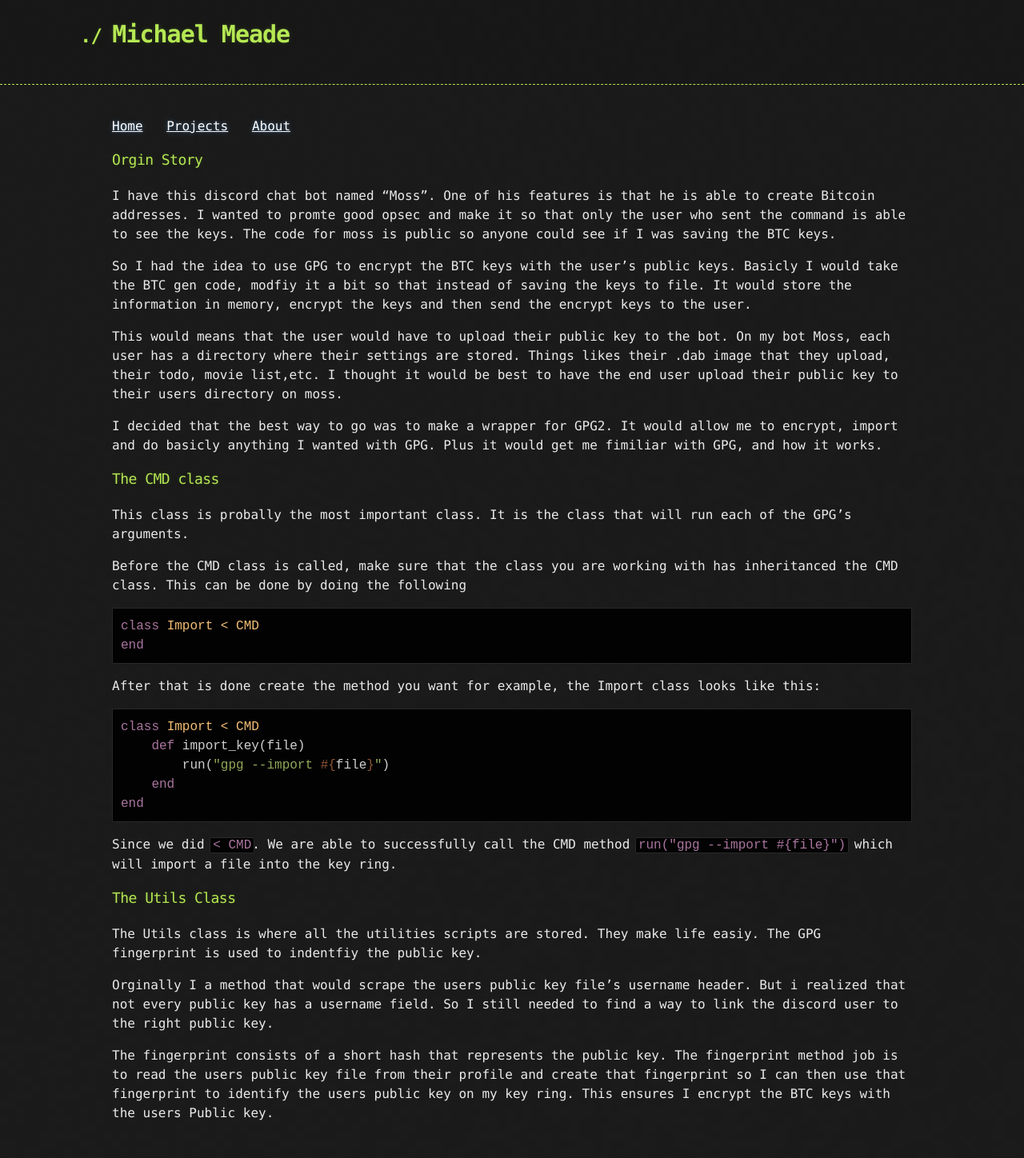
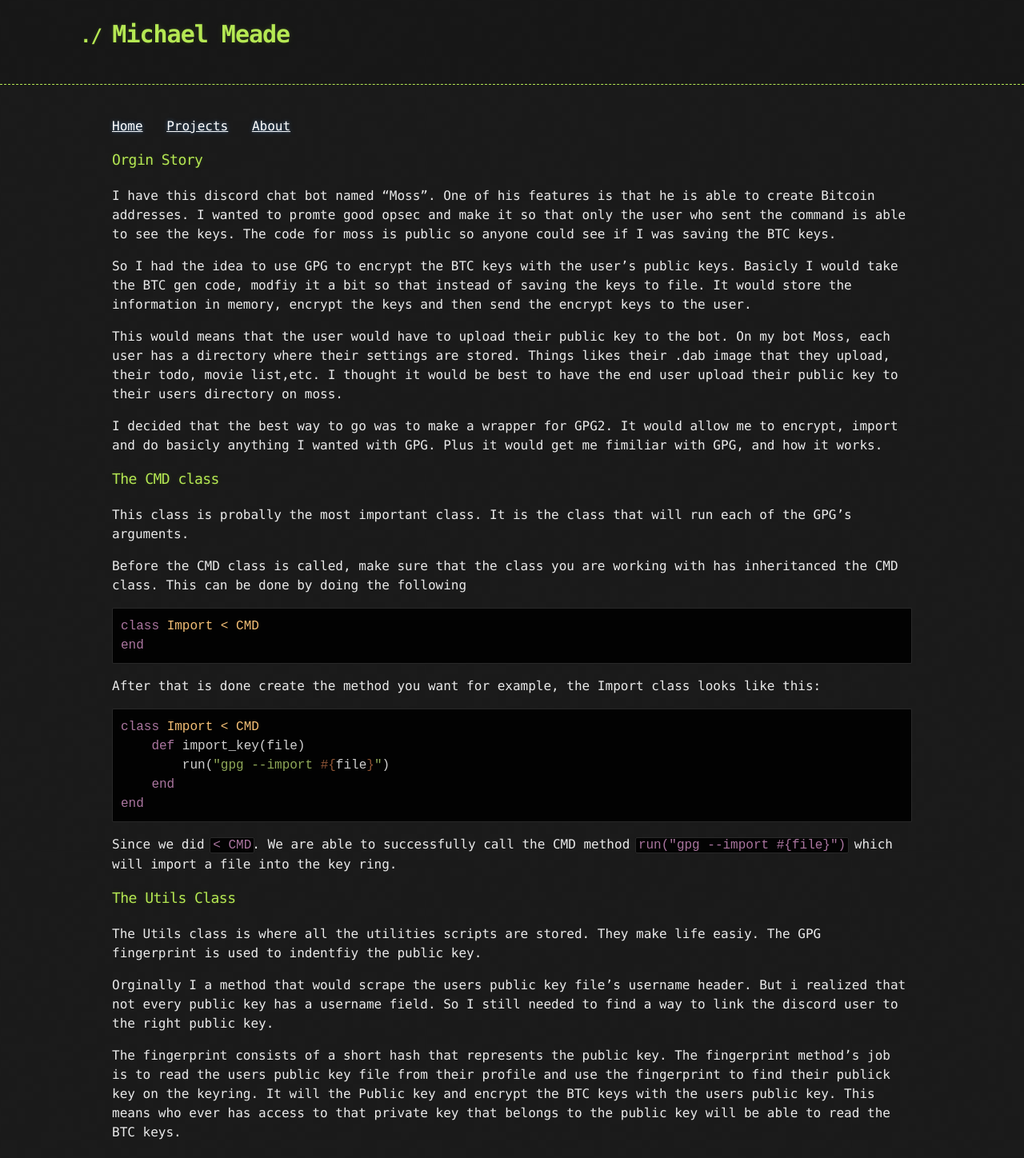
Before and after one commit to Michael-Meade/MinerFind, a Jekyll site: the page built from Projects/GPG2.0.md, in a window 1280 px wide. Shown: the whole page at 80% size. Built offline with Jekyll 4.4.1, drawn with Linux system fonts in a browser that asks for light colours; our own code applies the rules of GitHub Pages for plain Markdown files; the repository's description, which GitHub fills in, is left out; before the commit the page ends 1424 px from its top, so only the background shows below that.

Commit message:
Update GPG2.0.md

```diff
--- a/Projects/GPG2.0.md
+++ b/Projects/GPG2.0.md
@@ -41,4 +41,4 @@ The Utils class is where all the utilities scripts are stored. They make life ea
 
 Orginally I a method that would scrape the users public key file's username header. But i realized that not every public key has a username field. So I still needed to find a way to link the discord user to the right public key.
 
-The fingerprint consists of a short hash that represents the public key. The fingerprint method job is to read the users public key file from their profile and create that fingerprint so I can then use that fingerprint to identify the users public key on my key ring. This ensures I encrypt the BTC keys with the users Public key.
+The fingerprint consists of a short hash that represents the public key. The fingerprint method's job is to read the users public key file from their profile and use the fingerprint to find their publick key on the keyring. It will the Public key and encrypt the BTC keys with the users public key. This means who ever has access to that private key that belongs to the public key will be able to read the BTC keys.
```
